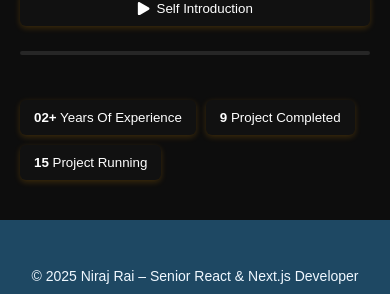
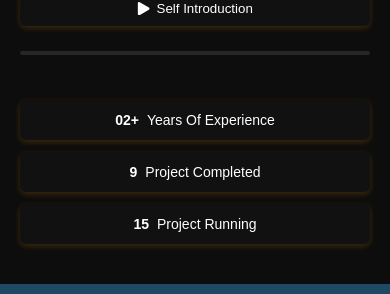
Before and after one commit to nirajraiy/portfolioweb, a Next.js app: page / in a window 390 px wide. Shown: the part 738-1032 px from the top of the page. Built offline with nearby package versions, Linux system fonts and the light colour scheme.

Commit message:
add some flexibilityes

```diff
--- a/src/app/page.tsx
+++ b/src/app/page.tsx
@@ -1,9 +1,23 @@
+// import Hero from "@/components/homePage/Hero";
+
+// export default function HomePage() {
+//   return (
+//      <>
+//       <Hero />
+//     </>
+//   );
+// }
+
+"use client";
 import Hero from "@/components/homePage/Hero";
+import { usePathname } from "next/navigation";
 
 export default function HomePage() {
+  const pathname = usePathname();
+
   return (
-     <>
-      <Hero />
+    <>
+      <Hero key={pathname} />
     </>
   );
 }
--- a/src/components/homePage/Hero.tsx
+++ b/src/components/homePage/Hero.tsx
@@ -1,10 +1,12 @@
 "use client";
 import Image from "next/image";
 import styles from "./styles/Hero.module.css";
-import { useState, useRef } from "react";
+import { useState, useRef, useEffect } from "react";
 import { FaPlay, FaPause, FaDownload } from "react-icons/fa";
+import { useRouter } from "next/navigation";
 
 export default function Hero() {
+  const router = useRouter();
   const audioRef = useRef<HTMLAudioElement | null>(null);
   const [isPlaying, setIsPlaying] = useState(false);
   const [progress, setProgress] = useState(0);
@@ -75,13 +77,13 @@ export default function Hero() {
         />
 
         <div className={styles.stats}>
-          <button>
+          <button onClick={() => router.push("/site/experience")}>
             <strong>02+</strong> Years Of Experience
           </button>
-          <button>
+          <button onClick={() => router.push("/site/projects")}>
             <strong>9</strong> Project Completed
           </button>
-          <button>
+          <button onClick={() => router.push("/site/projects")}>
             <strong>15</strong> Project Running
           </button>
         </div>
@@ -94,8 +96,7 @@ export default function Hero() {
             alt="Niraj"
             width={250}
             height={300}
-            // layout="fill"
-            objectFit="cover"
+            style={{ objectFit: "cover" }}
             priority
           />
         </div>
--- a/src/components/homePage/styles/Hero.module.css
+++ b/src/components/homePage/styles/Hero.module.css
@@ -77,7 +77,10 @@
   display: flex;
   gap: 20px;
   flex-wrap: wrap;
+  flex-direction: row;
   padding-top: 25px;
+  /* align-items: center; */
+  width: auto;
 }
 
 .stats button {
@@ -127,10 +130,28 @@
   margin-left: 35px;
 
   }
+  .stats {
+  flex-direction: column;
+  align-items: stretch;
+  width: 100%;
+  gap: 12px;
+}
 
-  .stats {
+.stats button {
+  width: 100%;
+  justify-content: center;
+  display: flex;
+  align-items: center;
+  gap: 8px;
+  font-size: 14px;
+  padding: 12px 16px;
+  text-align: center;
+}
+
+
+  /* .stats {
     gap: 10px;
-  }
+  } */
 
   .buttons button {
     width: 100%;
```
Also changed, not shown: src/app/site/contact/page.tsx (+7 -7 lines), src/app/site/contact/styles.css (+18 -18 lines), src/app/site/page.tsx (+15 -2 lines).
